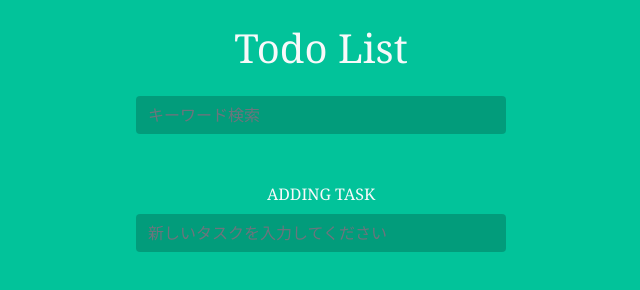
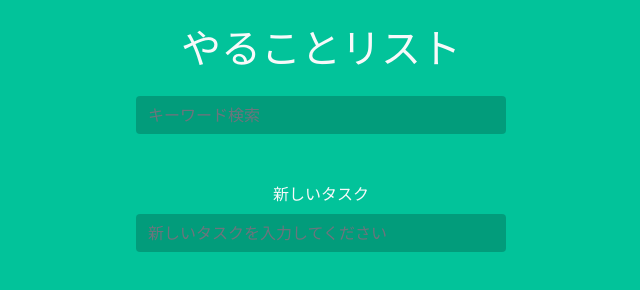
Before and after one commit to rungo728/01_html, a plain HTML site: page camp_07_strage/js_strage/todolist/todolist.html in a window 1280 px wide. Shown: the whole page, without its empty margins (319-959 px from the left). Drawn offline with nearby package versions, Linux system fonts and the light colour scheme.

Commit message:
fix title name

```diff
--- a/camp_07_strage/js_strage/todolist/todolist.html
+++ b/camp_07_strage/js_strage/todolist/todolist.html
@@ -19,12 +19,12 @@
       crossorigin="anonymous"
     />
     <link rel="stylesheet" href="css/style.css" />
-    <title>Todolist</title>
+    <title>やることリスト</title>
   </head>
   <body>
     <div class="container">
       <header class="text-center text-light my-4">
-        <h1 class="mb-4">Todo List</h1>
+        <h1 class="mb-4">やることリスト</h1>
         <form class="search">
           <input
             type="text"
@@ -38,7 +38,7 @@
         <!-- javaScript でリストを追加する部分-->
       </ul>
       <form class="add text-center my-4">
-        <label class="text-light">ADDING TASK</label>
+        <label class="text-light">新しいタスク</label>
         <input
           type="text"
           class="form-control m-auto"
```
